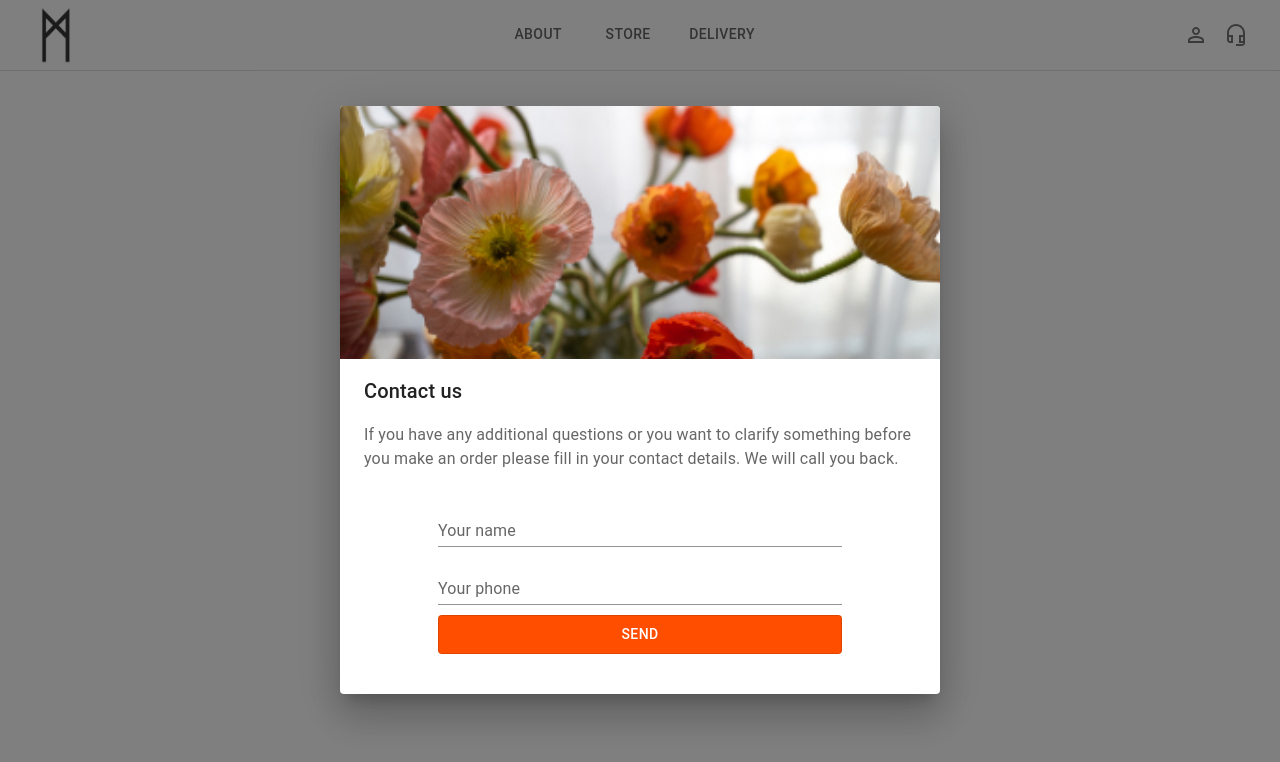
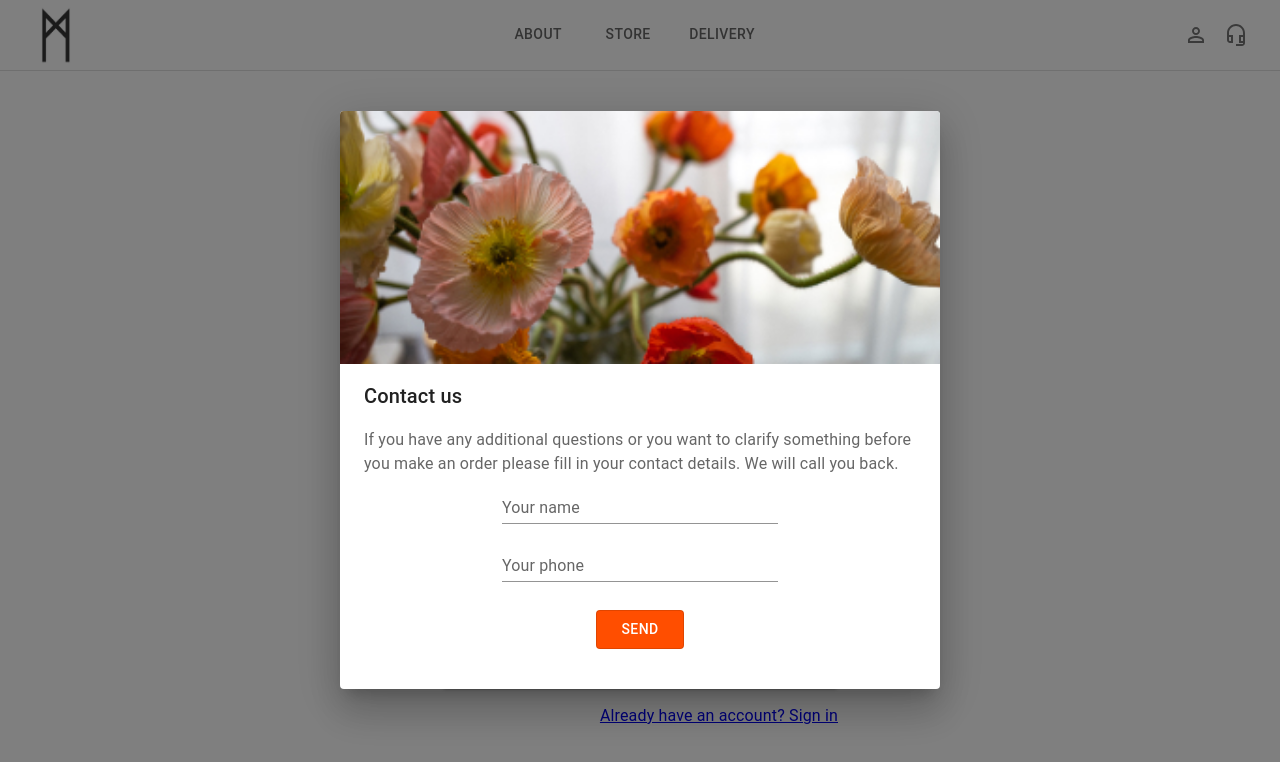
Before and after one commit to S-Chili/marevo, a React (Create React App) app: page /marevo/signup in a window 1280 px wide. Both pictures are taken after a click on the button 1235 px from the left and 35 px from the top of the page. Shown: the top 762 px of the page. Built offline with nearby package versions, Linux system fonts and the light colour scheme; no server answers.

Commit message:
added skeletons

```diff
--- a/src/components/Header/Header.jsx
+++ b/src/components/Header/Header.jsx
@@ -12,6 +12,8 @@ import DialogContentText from '@mui/material/DialogContentText';
 import DialogTitle from '@mui/material/DialogTitle';
 import Avatar from '@mui/material/Avatar';
 import { Box, Menu, MenuItem, Tab, Tabs, TextField } from '@mui/material';
+import Skeleton from '@mui/material/Skeleton';
+import Stack from '@mui/material/Stack';
 import logo from '../../logo192.png'
 import modal from './pop up_desktop/Frame 48.jpg'
 import contact from './contact.jpg'
@@ -21,7 +23,9 @@ function Header({ value, handleChange }) {
   const navigate = useNavigate();
   const isAuthenticated = useAuth();
 
+  const [loading, setLoading] = React.useState(false);
   const [open, setOpen] = React.useState(false);
+
   const handleClose = () => {
     setOpen(false);
     setName('');
@@ -40,6 +44,7 @@ function Header({ value, handleChange }) {
   const avatarUrl = localStorage.getItem("avatarUrl");
 
   const handleOpenNew = async () => {
+    setLoading(true);
       // Створюємо об'єкт з ім'ям і email
     const contactData = {
       name: name.trim(),
@@ -47,6 +52,7 @@ function Header({ value, handleChange }) {
     };
 
       try {
+
         // Відправляємо дані на сервер
         const response = await fetch("http://localhost:3000/api/contacts/", {
           method: "POST",
@@ -72,7 +78,9 @@ function Header({ value, handleChange }) {
         setPhone('');
       } catch (error) {
         console.error("Failed to submit the form:", error.message);
-      }
+      } finally {
+      setLoading(false);
+    }
    };
 
   const [name, setName] = React.useState('');
@@ -207,10 +215,14 @@ function Header({ value, handleChange }) {
                 If you have any additional questions or you want to clarify something before you make an order please fill in your contact details.
                 We will call you back.
             </DialogContentText>
-          </DialogContent>
-          <DialogActions style={{ alignSelf: 'center', width: '70%'}}>
-              <div style={{ display: 'flex', flexDirection: 'column', gap: '10px', width: '100%' }}>
-                <TextField
+            {loading ? (
+            <Stack spacing={1}>
+              <Skeleton variant="text" sx={{ fontSize: '1rem' }} />
+              <Skeleton variant="rectangular" width={210} height={40} />
+            </Stack>
+            ) : (
+                <div style={{ display: 'flex', justifySelf: 'center', flexDirection: 'column', gap: '10px', width: '50%' }}>
+            <TextField
                   id="standard-name"
                   label="Your name"
                   type="name"
@@ -226,13 +238,18 @@ function Header({ value, handleChange }) {
                   onChange={handleEmailChange}
                   value={phone}
                 />
+                  </div>
+          )}
+          </DialogContent>
+          <DialogActions style={{ alignSelf: 'center'}}>
+              <div style={{ display: 'flex' }}>
                 <Button
                   variant="outlined"
                   onClick={handleOpenNew}
                   disabled={isButtonDisabled()}
                   style={{ marginBottom: '32px', backgroundColor: '#ff4e00', color: 'white', padding: '6px 24px' }}
                 >
-                Send
+                {loading ? 'Sending...' : 'Send'}
                 </Button>
                <Dialog
                   open={openNew}
--- a/src/components/Header/SignIn.jsx
+++ b/src/components/Header/SignIn.jsx
@@ -13,6 +13,7 @@ import Typography from '@mui/material/Typography';
 import Container from '@mui/material/Container';
 import { createTheme, ThemeProvider } from '@mui/material/styles';
 import Alert from '@mui/material/Alert';
+import Skeleton from '@mui/material/Skeleton';
 import Stack from '@mui/material/Stack';
 import { Link } from 'react-router-dom';
 import Cookies from 'js-cookie';
@@ -29,6 +30,7 @@ export default function SignIn() {
   const [userName, setUserName] = React.useState('');
   const [userLastName, setUserLastName] = React.useState('');
   const [userId, setUserId] = React.useState('');
+  const [loading, setLoading] = React.useState(false);
 
   const handleSubmit = (event) => {
     event.preventDefault();
@@ -40,6 +42,7 @@ export default function SignIn() {
   };
 
   const handleSignIn = async () => {
+    setLoading(true);
 
     const userData = {
       email: email.trim(),
@@ -92,6 +95,8 @@ export default function SignIn() {
     setpassword('');
   } catch (error) {
     console.error("Failed to submit the form:", error.message);
+  } finally {
+      setLoading(false);
     }
 };
 
@@ -122,6 +127,13 @@ export default function SignIn() {
               </Stack>
             )}
           </Box>
+          {loading ? (
+            <Stack spacing={1}>
+              <Skeleton variant="text" sx={{ fontSize: '1rem' }} />
+              <Skeleton variant="text" sx={{ fontSize: '1rem' }} />                  <Skeleton variant="rectangular" width={210} height={40} />
+            </Stack>
+          ) : (
+            <div style={{ display: 'flex', justifySelf: 'center', flexDirection: 'column', gap: '10px' }}>
               <Box component="form" onSubmit={handleSubmit} noValidate sx={{ mt: 1 }}>
                 <TextField
                   margin="normal"
@@ -158,7 +170,7 @@ export default function SignIn() {
                   variant="contained"
                   sx={{ mt: 3, mb: 2 }}
                 >
-              Sign In
+                  {loading ? 'Sending...' : 'Sign In'}
                 </Button>
                 <Grid container>
                   <Grid item xs>
@@ -173,6 +185,7 @@ export default function SignIn() {
                   </Grid>
                 </Grid>
               </Box>
+            </div>)}
         </Box>
       </Container>
     </ThemeProvider>
--- a/src/components/Header/SignUp.jsx
+++ b/src/components/Header/SignUp.jsx
@@ -15,7 +15,7 @@ import Container from '@mui/material/Container';
 import { createTheme, ThemeProvider } from '@mui/material/styles';
 import Alert from '@mui/material/Alert';
 import Stack from '@mui/material/Stack';
-
+import Skeleton from '@mui/material/Skeleton';
 
 const defaultTheme = createTheme();
 
@@ -37,9 +37,11 @@ export default function SignUp() {
   const [password, setpassword] = React.useState('');
   const [showAlert, setShowAlert] = React.useState(false);
   const [userName, setUserName] = React.useState('');
+  const [loading, setLoading] = React.useState(false);
 
 
   const handleSignUp = async () => {
+    setLoading(true);
     const userData = {
       firstName: firstName.trim(),
       lastName: lastName.trim(),
@@ -104,11 +106,9 @@ export default function SignUp() {
       setpassword('');
     } catch (error) {
       console.error("Failed:", error.message);
+    } finally {
+      setLoading(false);
     }
-
-    const cookies = document.cookie;
-    console.log(cookies); // Виведе всі куки
-
   };
 
   return (
@@ -128,10 +128,10 @@ export default function SignUp() {
           <Avatar sx={{ m: 1, bgcolor: 'secondary.main' }}>
             <LockOutlinedIcon />
           </Avatar>
-          <Typography component="h1" variant="h5">
+          <Typography component="h1" variant="h5" sx={{marginBottom: '20px'}}>
             Sign up
           </Typography>
-           <Box sx={{ position: 'fixed', top: 20, right: 20, width: 'auto', zIndex: 999 }}>
+           <Box sx={{ position: 'fixed', top: 20, right: 20, zIndex: 999 }}>
             {showAlert && (
               <Stack sx={{ width: '100%' }} spacing={2}>
                 <Alert severity="success">
@@ -142,7 +142,16 @@ export default function SignUp() {
           </Box>
           <Box component="form" noValidate onSubmit={handleSubmit} sx={{ mt: 3 }}>
             <Grid container spacing={2}>
-              <Grid item xs={12} sm={6}>
+              {loading ? (
+                <Stack spacing={1}>
+                  <Skeleton variant="text" sx={{ fontSize: '1rem' }} />
+                  <Skeleton variant="text" sx={{ fontSize: '1rem' }} />                  <Skeleton variant="rectangular" width={210} height={40} />
+                  <Skeleton variant="text" sx={{ fontSize: '1rem' }} />
+                  <Skeleton variant="text" sx={{ fontSize: '1rem' }} />
+                </Stack>
+              ) : (
+              <div style={{ display: 'flex', justifySelf: 'center', flexDirection: 'column', gap: '10px' }}>
+                <Grid item xs={12}>
                   <TextField
                     autoComplete="given-name"
                     name="firstName"
@@ -155,7 +164,7 @@ export default function SignUp() {
                     autoFocus
                   />
                 </Grid>
-              <Grid item xs={12} sm={6}>
+                <Grid item xs={12}>
                   <TextField
                     required
                     fullWidth
@@ -198,6 +207,8 @@ export default function SignUp() {
                     label="I want to receive inspiration, marketing promotions and updates via email."
                   />
                 </Grid>
+              </div>
+            )}
             </Grid>
             <Button
               type="submit"
@@ -206,7 +217,7 @@ export default function SignUp() {
               variant="contained"
               sx={{ mt: 3, mb: 2 }}
             >
-              Sign Up
+              {loading ? 'Sending...' : 'Sign Up'}
             </Button>
             <Grid container justifyContent="flex-end">
               <Grid item>
--- a/src/components/Header/UserPage.jsx
+++ b/src/components/Header/UserPage.jsx
@@ -14,10 +14,12 @@ import TextField from '@mui/material/TextField';
 import Button from '@mui/material/Button';
 import Input from '@mui/material/Input';
 import Avatar from '@mui/material/Avatar';
-//import { List, ListItem, ListItemText } from "@mui/material";
+import Skeleton from '@mui/material/Skeleton';
+import Stack from '@mui/material/Stack';
 
 export default function ControlledAccordions() {
     const [expanded, setExpanded] = React.useState(false);
+    const [loading, setLoading] = React.useState(false);
 
     const handleChange = (panel) => (event, isExpanded) => {
         setExpanded(isExpanded ? panel : false);
@@ -108,6 +110,7 @@ export default function ControlledAccordions() {
 
     const handleSubmit = async () => {
         await handleUploadAvatar();
+        setLoading(true);
         const rawData = {
             firstName: userName,
             lastName: userLastName,
@@ -155,6 +158,8 @@ export default function ControlledAccordions() {
             }
         } catch (error) {
             console.error("Request failed:", error);
+        } finally {
+      setLoading(false);
     }
     };
 
@@ -275,6 +280,16 @@ export default function ControlledAccordions() {
                         noValidate
                         autoComplete="off"
                     >
+                        {loading ? (
+                            <Stack spacing={1}>
+                                <Skeleton variant="rectangular" width={210} height={40} />
+                                <Skeleton variant="text" sx={{ fontSize: '1rem' }} />
+                                <Skeleton variant="rectangular" width={210} height={40} />
+                                <Skeleton variant="rectangular" width={210} height={40} />
+                                <Skeleton variant="rectangular" width={210} height={40} />
+                                <Skeleton variant="rectangular" width={210} height={40} />
+                            </Stack>
+                        ) : (
                             <div>
                                 <Box sx={{ display: 'flex', flexDirection: 'column', alignItems: 'center', marginTop: '16px' }}>
                                     <Avatar
@@ -305,14 +320,14 @@ export default function ControlledAccordions() {
                                     variant="standard"
                                     onChange={(e) => setUserLastName(e.target.value)}
                                 />
-                            <Box sx={{margin: '8px'}}>
+                                <Box sx={{ margin: '8px' }}>
                                     <FormControl>
                                         <FormLabel id="demo-radio-buttons-group-label">Gender</FormLabel>
                                         <RadioGroup
                                             aria-labelledby="demo-radio-buttons-group-label"
                                             defaultValue="female"
                                             name="radio-buttons-group"
-                                        sx={{flexDirection: 'row'}}
+                                            sx={{ flexDirection: 'row' }}
                                         >
                                             <FormControlLabel value="female" control={<Radio />} label="Female" />
                                             <FormControlLabel value="male" control={<Radio />} label="Male" />
@@ -344,10 +359,11 @@ export default function ControlledAccordions() {
                                         variant="standard"
                                     />
                                 </Box>
-                        </div>
+                            </div>)}
+
                         <Box sx={{ display: 'flex', justifyContent: 'center', marginTop: 2 }}>
                             <Button variant="contained" color="primary" onClick={handleSubmit}>
-                                Submit
+                                {loading ? 'Sending...' : 'Submit'}
                             </Button>
                         </Box>
                     </Box>
--- a/src/components/Hero/Subs.jsx
+++ b/src/components/Hero/Subs.jsx
@@ -1,19 +1,23 @@
 import * as React from 'react';
 import { Dialog, DialogActions, DialogContent, DialogContentText, DialogTitle, TextField, Button } from '@mui/material';
+import Skeleton from '@mui/material/Skeleton';
+import Stack from '@mui/material/Stack';
 import subs from './subscribe.jpg';
 import modal from '../Header/pop up_desktop/Frame 48.jpg';
 
 export default function Subs({ open, handleClose }) {
   const [email, setEmail] = React.useState('');
   const [openNew, setOpenNew] = React.useState(false);
+  const [loading, setLoading] = React.useState(false);
 
   const handleEmailChange = (event) => {
     setEmail(event.target.value);
   };
 
-  const isButtonDisabled = () => email.trim() === '';
+  const isButtonDisabled = () => email.trim() === '' || loading;
 
   const handleSubmit = async () => {
+    setLoading(true);
     try {
       const response = await fetch("http://localhost:3000/api/subscribes/", {
         method: "POST",
@@ -27,6 +31,8 @@ export default function Subs({ open, handleClose }) {
       setEmail('');
     } catch (error) {
       console.error("Failed to submit the form:", error.message);
+    } finally {
+      setLoading(false);
     }
   };
 
@@ -44,22 +50,31 @@ export default function Subs({ open, handleClose }) {
           <DialogContentText>
             Be the first to get exclusive offers and the latest news on our product directly in your inbox.
           </DialogContentText>
+          {loading ? (
+            <Stack spacing={1}>
+              <Skeleton variant="text" sx={{ fontSize: '1rem' }} />
+              <Skeleton variant="rectangular" width={210} height={40} />
+            </Stack>
+          ) : (
+              <div style={{ display: 'flex', justifySelf: 'center', flexDirection: 'column', gap: '10px', width: '50%' }}>
+            <TextField
+              id="standard-email"
+              label="Your email"
+              type="email"
+              variant="standard"
+              onChange={handleEmailChange}
+            />
+                </div>
+          )}
         </DialogContent>
         <DialogActions style={{ flexDirection: 'column', gap: '10px', alignItems: 'center' }}>
-          <TextField
-            id="standard-email"
-            label="Your email"
-            type="email"
-            variant="standard"
-            onChange={handleEmailChange}
-          />
           <Button
             onClick={handleSubmit}
             disabled={isButtonDisabled()}
             variant="outlined"
             style={{ backgroundColor: '#ff4e00', color: 'white', padding: '6px 24px' }}
           >
-            Send
+            {loading ? 'Sending...' : 'Send'}
           </Button>
         </DialogActions>
       </Dialog>
--- a/src/components/Store/Order.jsx
+++ b/src/components/Store/Order.jsx
@@ -1,15 +1,19 @@
 import React from "react";
-
 import { Dialog, DialogActions, DialogContent, DialogContentText, DialogTitle, TextField, Button } from '@mui/material';
+import Skeleton from '@mui/material/Skeleton';
+import Stack from '@mui/material/Stack';
 
 export default function Order({ open, selectedItem, handleClose }) {
   const [openNew, setOpenNew] = React.useState(false);
   const [name, setName] = React.useState('');
   const [phone, setPhone] = React.useState('');
+  const [loading, setLoading] = React.useState(false);
 
   const handleNameChange = (event) => setName(event.target.value);
   const handlePhoneChange = (event) => setPhone(event.target.value);
-  const isButtonDisabled = () => name.trim() === '' || phone.trim() === '';
+  const isButtonDisabled = () => {
+    return name.trim() === '' || phone.trim() === ''
+  };
 
   const handleCloseNew = () => {
     setOpenNew(false);
@@ -19,6 +23,7 @@ export default function Order({ open, selectedItem, handleClose }) {
   const userId = localStorage.getItem("userId");
 
   const handleOrderSubmit = async () => {
+        setLoading(true);
         const formData = {
             userID: userId,
             name: name,
@@ -49,7 +54,9 @@ export default function Order({ open, selectedItem, handleClose }) {
             }
         } catch (error) {
             console.error("Request failed:", error);
-        }
+        } finally {
+      setLoading(false);
+    }
     };
 
   return (
@@ -64,17 +71,26 @@ export default function Order({ open, selectedItem, handleClose }) {
                 Bouquet "{selectedItem.title}" costs {selectedItem.price} UAH.
                 Please enter your contact details, our manager will contact you within 30 minutes.
               </DialogContentText>
+              {loading ? (
+            <Stack spacing={1}>
+              <Skeleton variant="text" sx={{ fontSize: '1rem' }} />
+              <Skeleton variant="rectangular" width={210} height={40} />
+            </Stack>
+            ) : (
+              <div style={{ gap: '10%', alignItems: 'center', display: 'flex', justifyContent: 'center' }}>
+                <TextField id="standard-name" label="Your name" variant="standard" onChange={handleNameChange} />
+                <TextField id="standard-phone" label="Your phone" variant="standard" onChange={handlePhoneChange} />
+              </div>
+          )}
             </DialogContent>
             <DialogActions style={{ flexDirection: 'column', gap: '10px', alignItems: 'center' }}>
-              <TextField id="standard-name" label="Your name" variant="standard" onChange={handleNameChange} />
-              <TextField id="standard-phone" label="Your phone" variant="standard" onChange={handlePhoneChange} />
               <Button
                 variant="outlined"
                 onClick={handleOrderSubmit}
                 disabled={isButtonDisabled()}
                 style={{ backgroundColor: '#ff4e00', color: 'white', padding: '6px 24px' }}
               >
-                Send
+                {loading ? 'Sending...' : 'Send'}
               </Button>
             </DialogActions>
           </>
```
Lines whose indentation alone changed are shown as unchanged.
